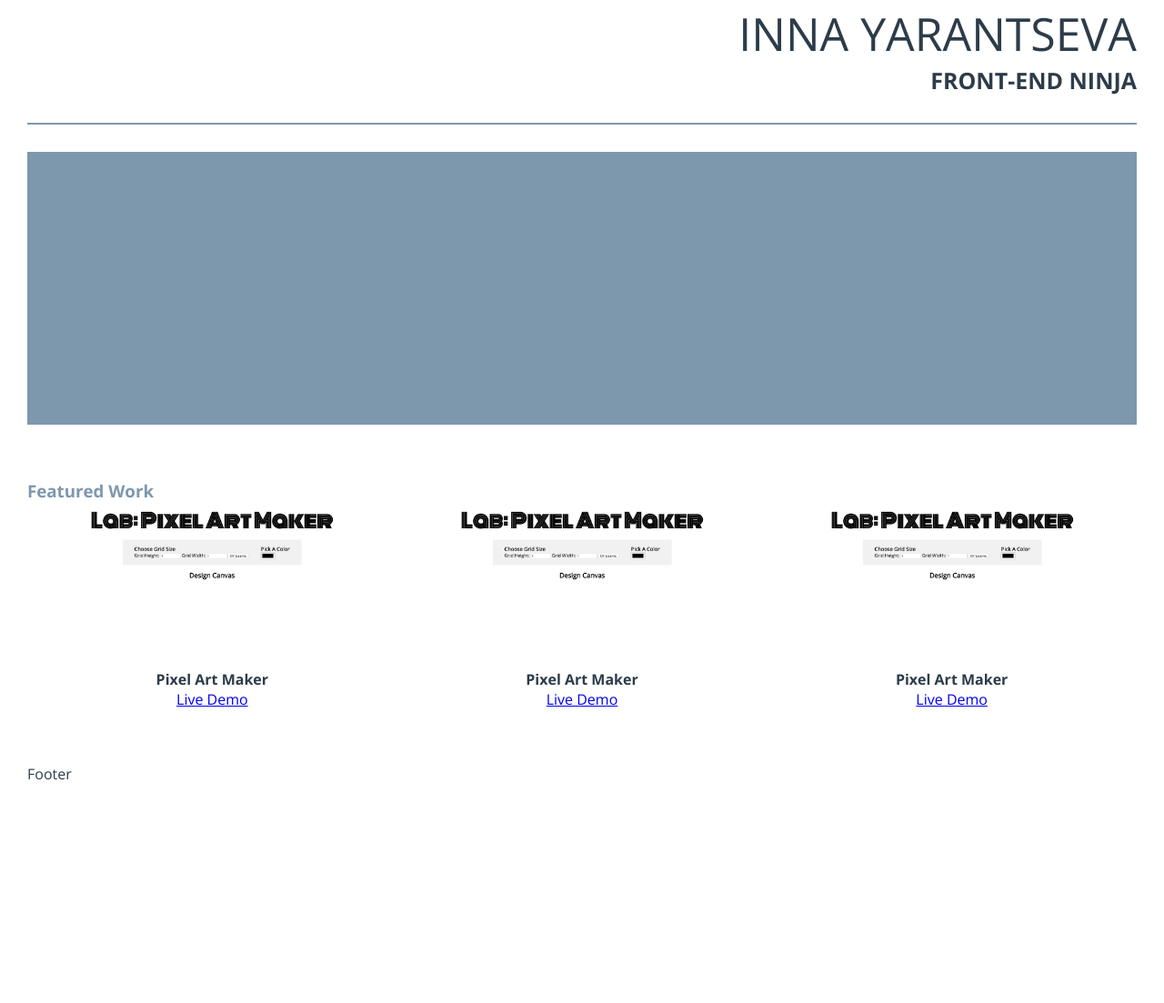
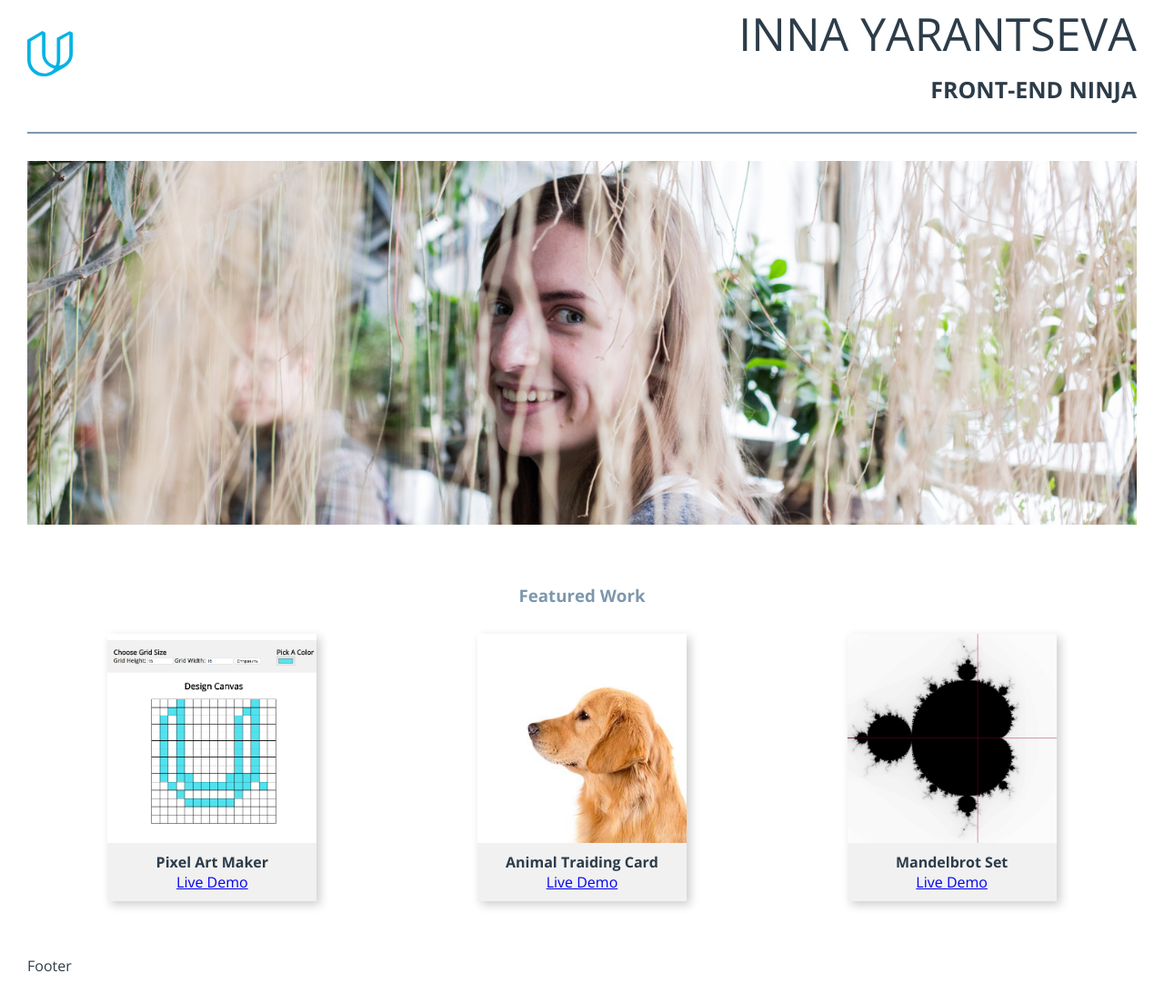
Before and after one commit to innayarantseva/u-portfolio, a plain HTML site: page index.html in a window 1280 px wide. Shown: the part 27-1130 px from the top of the page at 91% size. Before the commit the page ends 919 px from the top, so only its background shows below. Drawn offline with nearby package versions, Linux system fonts and the light colour scheme.

Commit message:
project requirements met

```diff
--- a/style.css
+++ b/css/style.css
@@ -26,19 +26,27 @@ body {
 
 .header {
     display: flex;
+    justify-content: space-between;
+    align-items: center;
+
+    border-bottom: 2px solid #7d97ad;
+    padding-bottom: 30px;
+}
+
+.header__headings {
+    display: flex;
     flex-direction: column;
     align-items: flex-end;
 
     text-transform: uppercase;
-
-    border-bottom: 2px solid #7d97ad;
-
-    padding-bottom: 30px;
 }
 
 .header__title {
     font-weight: 300;
     font-size: 50px;
+    text-align: center;
+
+    margin-bottom: 10px;
 }
 
 .header__subtitle {
@@ -60,11 +68,10 @@ body {
     padding: 30px 0;
 }
 
-.image {
+.main__image {
+    height: 400px;
     width: 100%;
-    min-height: 300px;
-
-    background-color: #7d97ad;
+    object-fit: cover;
 }
 
 /* Projects */
@@ -74,7 +81,9 @@ body {
 }
 
 .content__subtitle {
-    color: #7d97ad
+    color: #7d97ad;
+    margin-bottom: 30px;
+    text-align: center;
 }
 
 .projects {
@@ -90,12 +99,22 @@ body {
     align-items: center;
     margin: auto;
     margin-bottom: 30px;
+
+    box-shadow: 4px 4px 10px 0px #cecece;
 }
 
 .project__image {
-    max-width: 300px;
+    width: 230px;
+    height: 230px;
     object-fit: cover;
     object-position: 50% 50%;
+}
+
+.project__description {
+    padding: 10px 0;
+    background-color: #f1f1f1;
+    width: 100%;
+    text-align: center;
 }
 
 /****************************************
@@ -119,11 +138,16 @@ body {
     }
 
 
+    .header__logo {
+        margin-bottom: 10px;
+    }
+
     .header {
+        flex-direction: column;
         padding-bottom: 20px;
     }
 
-    .header {
+    .header__headings {
         align-items: center;
     }
 
@@ -141,6 +165,8 @@ body {
     }
 }
 
+/* Tablets */
+
 @media screen and (max-width: 768px) {
 
     .header__title {
--- a/index.html
+++ b/index.html
@@ -1,38 +1,62 @@
-<html>
+<!doctype html>
+<html lang="en">
     <head>
         <meta charset="utf-8">
         <meta name="viewport" content="width=device-width, initial-scale=1.0">
         <title>Inna's Portfolio</title>
-        <link rel="stylesheet" href="style.css">
+        <link rel="stylesheet" href="css/style.css">
         <link href="https://fonts.googleapis.com/css?family=Open+Sans:300,400,700" rel="stylesheet">
     </head>
     <body>
         <header class="header">
-            <h1 class="header__title">Inna Yarantseva</h1>
-            <h2 class="header__subtitle">Front-End Ninja</h3>
+            <img
+                class  = "header__logo"
+                src    = "img/udacity.svg"
+                width  = "50px"
+                height = "50px"
+                alt    = "Udacity Logo"
+            />
+            <div class="header__headings">
+                <h1 class="header__title">Inna Yarantseva</h1>
+                <h2 class="header__subtitle">Front-End Ninja</h2>
+            </div>
         </header>
 
         <main class="content">
-            <section class="content__main-photo">
-                <div class="image"></div>
-            </section>
+            <div class="content__main-photo">
+                <img class="main__image" src="img/main.jpg" alt="Main Image of Inna"/>
+            </div>
             <section class="content__projects">
                 <h3 class="content__subtitle">Featured Work</h3>
                 <div class="projects">
                     <div class="project">
-                        <img class="project__image" src="img/pixel-art.png" />
-                        <h4>Pixel Art Maker</h4>
-                        <a href="https://innayarantseva.github.io/project-pixel-art-maker-starter" target="_blank">Live Demo</a>
+                        <img class="project__image" src="img/pixel.png" alt="Pixel Art Project Image"/>
+                        <div class="project__description">
+                            <h4>Pixel Art Maker</h4>
+                            <a href="https://innayarantseva.github.io/project-pixel-art-maker-starter" target="_blank">
+                                Live Demo
+                            </a>
+                        </div>
                     </div>
                     <div class="project">
-                        <img class="project__image" src="img/pixel-art.png" />
-                        <h4>Pixel Art Maker</h4>
-                        <a href="https://innayarantseva.github.io/project-pixel-art-maker-starter" target="_blank">Live Demo</a>
+                        <img class="project__image" src="img/animal.png" alt="Animal Traiding Card Project Image"/>
+                        <div class="project__description">
+                            <h4>Animal Traiding Card</h4>
+                            <a href="https://innayarantseva.github.io/Udacity/animal-cards/card-retriever.html" target="_blank">
+                                Live Demo
+                            </a>
+                        </div>
+
                     </div>
                     <div class="project">
-                        <img class="project__image" src="img/pixel-art.png" />
-                        <h4>Pixel Art Maker</h4>
-                        <a href="https://innayarantseva.github.io/project-pixel-art-maker-starter" target="_blank">Live Demo</a>
+                        <img class="project__image" src="img/mandelbrot.png" alt="Mandelbrot Set Project Image"/>
+                        <div class="project__description">
+                            <h4>Mandelbrot Set</h4>
+                            <a href="https://innayarantseva.github.io/Mandelbrot/" target="_blank">
+                                Live Demo
+                            </a>
+                        </div>
+
                     </div>
                 </div>
             </section>
```
Also changed, not shown: img/animal.png (added), img/main.jpg (added), img/mandelbrot.png (added), img/pixel.png (added), img/udacity.svg (added), 1 other file.
